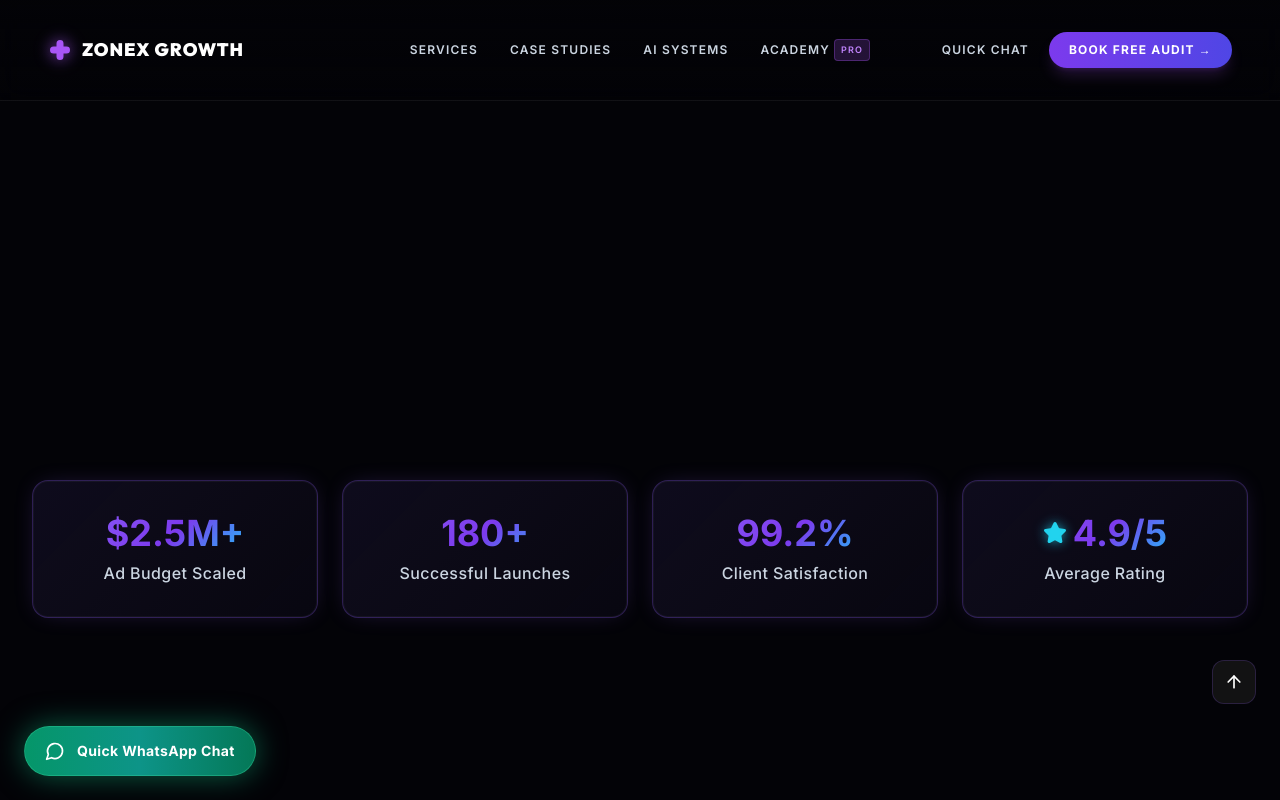
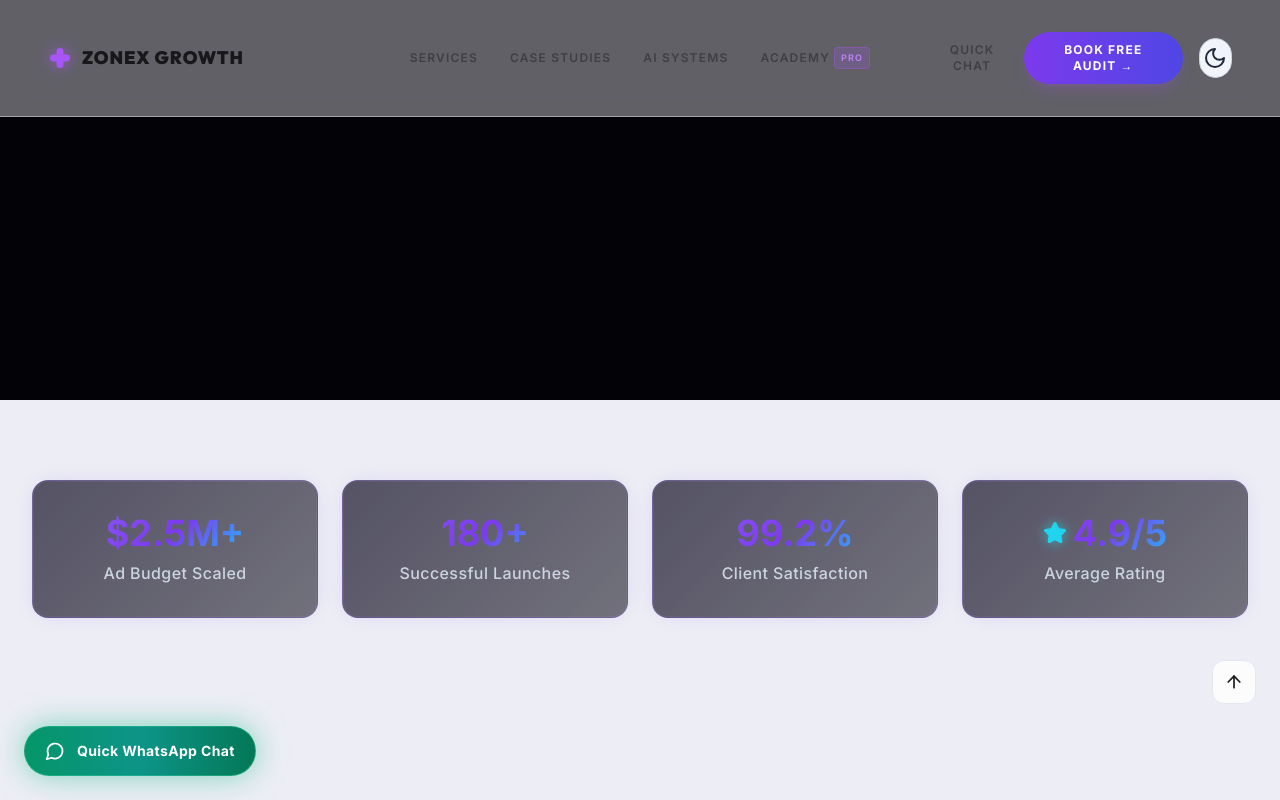
Before and after one commit to zonex-growth-hub/zonex-growth-hub, a React (Vite) app: page / in a window 1280 px wide. Shown: the top 800 px of the page. Built offline with nearby package versions, Linux system fonts and the light colour scheme.

Commit message:
Configure light theme as strict default with Navbar Sun/Moon toggle support

```diff
--- a/src/App.tsx
+++ b/src/App.tsx
@@ -46,7 +46,7 @@ function App() {
 
   return (
     <ThemeProvider>
-      <div className="min-h-screen bg-[#030307] text-white selection:bg-[#7c3aed] selection:text-white overflow-x-hidden">
+      <div className="min-h-screen bg-[#EDEEF5] text-zinc-900 dark:bg-[#030307] dark:text-white selection:bg-[#7c3aed] selection:text-white overflow-x-hidden transition-colors duration-300">
         <Navbar />
         <AmbientBackground />
         <main>
--- a/src/components/Navbar.tsx
+++ b/src/components/Navbar.tsx
@@ -1,9 +1,11 @@
 import React, { useState, useEffect } from 'react';
 import { motion, AnimatePresence } from 'framer-motion';
-import { Menu, X } from 'lucide-react';
+import { Menu, X, Sun, Moon } from 'lucide-react';
 import { analytics } from '@/utils/analytics';
+import { useTheme } from '@/context/ThemeContext';
 
 export function Navbar() {
+  const { theme, toggleTheme } = useTheme();
   const [mobileOpen, setMobileOpen] = useState(false);
   const [scrolled, setScrolled] = useState(false);
 
@@ -30,23 +32,22 @@ export function Navbar() {
     <>
       <nav className={`fixed top-0 left-0 w-full z-50 py-5 md:py-8 transition-all duration-300 ${
         scrolled
-          ? 'bg-[#030307]/95 border-b border-white/[0.08] shadow-[0_10px_30px_rgba(3,3,7,0.8)]'
-          : 'bg-gradient-to-b from-[#030307]/90 via-[#030307]/50 to-transparent border-b border-white/[0.06]'
+          ? 'bg-[#EDEEF5]/95 border-b border-slate-200 shadow-md dark:bg-[#030307]/95 dark:border-white/[0.08] dark:shadow-[0_10px_30px_rgba(3,3,7,0.8)]'
+          : 'bg-[#EDEEF5]/40 border-b border-slate-200/50 dark:bg-transparent dark:border-white/[0.06]'
       } backdrop-blur-md`}>
         <div className="max-w-7xl mx-auto px-6 md:px-12 grid grid-cols-12 items-center w-full">
 
-          {/* Left: Cols 1-3 - Geometric glowing clover/spark icon + Brand Name */}
+          {/* Left: Cols 1-3 - Geometric clover/spark icon + Brand Name */}
           <div className="col-span-6 md:col-span-3 flex items-center gap-2.5">
             <svg
               className="w-6 h-6 drop-shadow-[0_0_8px_rgba(168,85,247,0.8)] fill-[#a855f7] shrink-0"
               viewBox="0 0 24 24"
             >
-              {/* Clover/Spark geometric shape */}
               <path d="M12 2a3.5 3.5 0 013.5 3.5v3A3.5 3.5 0 0112 12a3.5 3.5 0 01-3.5-3.5v-3A3.5 3.5 0 0112 2zm0 20a3.5 3.5 0 01-3.5-3.5v-3A3.5 3.5 0 0112 12a3.5 3.5 0 013.5 3.5v3A3.5 3.5 0 0112 22zm10-10a3.5 3.5 0 01-3.5 3.5h-3A3.5 3.5 0 0112 12a3.5 3.5 0 013.5-3.5h3A3.5 3.5 0 0122 12zM2 12a3.5 3.5 0 013.5-3.5h3A3.5 3.5 0 0112 12a3.5 3.5 0 01-3.5 3.5h-3A3.5 3.5 0 012 12z" />
             </svg>
             <span
               onClick={() => window.scrollTo({ top: 0, behavior: 'smooth' })}
-              className="font-display font-black text-base sm:text-lg tracking-wider text-white select-none cursor-pointer uppercase"
+              className="font-display font-black text-base sm:text-lg tracking-wider text-zinc-900 dark:text-white select-none cursor-pointer uppercase transition-colors"
             >
               ZONEX GROWTH
             </span>
@@ -56,19 +57,19 @@ export function Navbar() {
           <div className="hidden md:flex col-span-6 justify-center items-center gap-8">
             <button
               onClick={() => scrollToSection('services')}
-              className="text-xs uppercase tracking-widest text-slate-300 hover:text-[#a855f7] transition-colors duration-250 font-semibold"
+              className="text-xs uppercase tracking-widest text-zinc-700 hover:text-[#7c3aed] dark:text-slate-300 dark:hover:text-[#a855f7] transition-colors duration-250 font-semibold"
             >
               Services
             </button>
             <button
               onClick={() => scrollToSection('portfolio')}
-              className="text-xs uppercase tracking-widest text-slate-300 hover:text-[#a855f7] transition-colors duration-250 font-semibold"
+              className="text-xs uppercase tracking-widest text-zinc-700 hover:text-[#7c3aed] dark:text-slate-300 dark:hover:text-[#a855f7] transition-colors duration-250 font-semibold"
             >
               Case Studies
             </button>
             <button
               onClick={() => scrollToSection('insights')}
-              className="text-xs uppercase tracking-widest text-slate-300 hover:text-[#a855f7] transition-colors duration-250 font-semibold"
+              className="text-xs uppercase tracking-widest text-zinc-700 hover:text-[#7c3aed] dark:text-slate-300 dark:hover:text-[#a855f7] transition-colors duration-250 font-semibold"
             >
               AI Systems
             </button>
@@ -76,7 +77,7 @@ export function Navbar() {
               href="https://zonex-academy.com"
               target="_blank"
               rel="noopener noreferrer"
-              className="text-xs uppercase tracking-widest text-slate-300 hover:text-[#a855f7] transition-colors duration-250 font-semibold flex items-center gap-1"
+              className="text-xs uppercase tracking-widest text-zinc-700 hover:text-[#7c3aed] dark:text-slate-300 dark:hover:text-[#a855f7] transition-colors duration-250 font-semibold flex items-center gap-1"
             >
               <span>Academy</span>
               <span className="text-[9px] px-1.5 py-0.5 rounded bg-purple-500/20 text-purple-400 border border-purple-500/30">PRO</span>
@@ -84,10 +85,10 @@ export function Navbar() {
           </div>
 
           {/* Right: Cols 10-12 - CTA & Mobile Toggle */}
-          <div className="col-span-6 md:col-span-3 flex items-center justify-end gap-5">
+          <div className="col-span-6 md:col-span-3 flex items-center justify-end gap-3 sm:gap-4">
             <button
               onClick={() => scrollToSection('contact')}
-              className="hidden lg:inline-block text-xs uppercase tracking-widest text-slate-300 hover:text-[#a855f7] transition-colors duration-250 font-semibold cursor-pointer"
+              className="hidden lg:inline-block text-xs uppercase tracking-widest text-zinc-700 hover:text-[#7c3aed] dark:text-slate-300 dark:hover:text-[#a855f7] transition-colors duration-250 font-semibold cursor-pointer"
             >
               Quick Chat
             </button>
@@ -99,10 +100,41 @@ export function Navbar() {
               Book Free Audit →
             </button>
 
+            {/* Sun/Moon Toggle Button */}
+            <button
+              onClick={toggleTheme}
+              aria-label="Toggle theme"
+              className="w-10 h-10 rounded-full flex items-center justify-center border border-slate-300 dark:border-white/10 bg-slate-100 hover:bg-slate-200 dark:bg-white/[0.06] dark:hover:bg-white/[0.1] text-slate-800 dark:text-yellow-400 transition-all hover:scale-105 active:scale-95 cursor-pointer shadow-sm dark:shadow-none"
+            >
+              <AnimatePresence mode="wait">
+                {theme === 'dark' ? (
+                  <motion.div
+                    key="sun"
+                    initial={{ rotate: -90, opacity: 0 }}
+                    animate={{ rotate: 0, opacity: 1 }}
+                    exit={{ rotate: 90, opacity: 0 }}
+                    transition={{ duration: 0.2 }}
+                  >
+                    <Sun className="w-4.5 h-4.5 text-yellow-400" />
+                  </motion.div>
+                ) : (
+                  <motion.div
+                    key="moon"
+                    initial={{ rotate: 90, opacity: 0 }}
+                    animate={{ rotate: 0, opacity: 1 }}
+                    exit={{ rotate: -90, opacity: 0 }}
+                    transition={{ duration: 0.2 }}
+                  >
+                    <Moon className="w-4.5 h-4.5 text-slate-800" />
+                  </motion.div>
+                )}
+              </AnimatePresence>
+            </button>
+
             {/* Mobile Hamburger Toggle */}
             <button
               onClick={() => setMobileOpen(!mobileOpen)}
-              className="md:hidden text-white hover:text-[#a855f7] transition-colors focus:outline-none p-1 cursor-pointer"
+              className="md:hidden text-zinc-900 dark:text-white hover:text-[#a855f7] transition-colors focus:outline-none p-1 cursor-pointer"
               aria-label="Toggle Navigation Menu"
             >
               {mobileOpen ? <X className="w-6 h-6" /> : <Menu className="w-6 h-6" />}
@@ -131,39 +163,39 @@ export function Navbar() {
               animate={{ x: 0 }}
               exit={{ x: '100%' }}
               transition={{ type: 'spring', damping: 25, stiffness: 200 }}
-              className="fixed top-0 right-0 bottom-0 z-50 w-[80%] max-w-sm bg-[#030307]/95 border-l border-white/[0.08] backdrop-blur-2xl p-8 md:hidden flex flex-col justify-between"
+              className="fixed top-0 right-0 bottom-0 z-50 w-[80%] max-w-sm bg-[#EDEEF5] border-l border-slate-200 dark:bg-[#030307]/95 dark:border-white/[0.08] backdrop-blur-2xl p-8 md:hidden flex flex-col justify-between"
             >
               <div className="flex flex-col gap-8">
                 {/* Header inside drawer */}
-                <div className="flex items-center justify-between pb-6 border-b border-white/[0.08]">
-                  <span className="font-display font-black text-lg tracking-wider text-white uppercase">
+                <div className="flex items-center justify-between pb-6 border-b border-slate-200 dark:border-white/[0.08]">
+                  <span className="font-display font-black text-lg tracking-wider text-zinc-900 dark:text-white uppercase">
                     ZONEX
                   </span>
                   <button
                     onClick={() => setMobileOpen(false)}
-                    className="text-white hover:text-[#a855f7] transition-colors focus:outline-none"
+                    className="text-zinc-900 dark:text-white hover:text-[#a855f7] transition-colors focus:outline-none"
                   >
                     <X className="w-6 h-6" />
                   </button>
                 </div>
 
                 {/* Vertical links */}
-                <nav className="flex flex-col gap-5 text-sm uppercase tracking-widest font-semibold text-slate-300">
+                <nav className="flex flex-col gap-5 text-sm uppercase tracking-widest font-semibold text-zinc-700 dark:text-slate-300">
                   <button
                     onClick={() => scrollToSection('services')}
-                    className="text-left py-2 hover:text-[#a855f7] transition-colors"
+                    className="text-left py-2 hover:text-[#7c3aed] dark:hover:text-[#a855f7] transition-colors"
                   >
                     Services
                   </button>
                   <button
                     onClick={() => scrollToSection('portfolio')}
-                    className="text-left py-2 hover:text-[#a855f7] transition-colors"
+                    className="text-left py-2 hover:text-[#7c3aed] dark:hover:text-[#a855f7] transition-colors"
                   >
                     Case Studies
                   </button>
                   <button
                     onClick={() => scrollToSection('insights')}
-                    className="text-left py-2 hover:text-[#a855f7] transition-colors"
+                    className="text-left py-2 hover:text-[#7c3aed] dark:hover:text-[#a855f7] transition-colors"
                   >
                     AI Systems
                   </button>
@@ -171,14 +203,14 @@ export function Navbar() {
                     href="https://zonex-academy.com"
                     target="_blank"
                     rel="noopener noreferrer"
-                    className="py-2 hover:text-[#a855f7] transition-colors flex items-center gap-1.5"
+                    className="py-2 hover:text-[#7c3aed] dark:hover:text-[#a855f7] transition-colors flex items-center gap-1.5"
                   >
                     <span>Academy</span>
                     <span className="text-[8px] px-1.5 py-0.5 rounded bg-purple-500/20 text-purple-400 border border-purple-500/30">PRO</span>
                   </a>
                   <button
                     onClick={() => scrollToSection('contact')}
-                    className="text-left py-2 hover:text-[#a855f7] transition-colors"
+                    className="text-left py-2 hover:text-[#7c3aed] dark:hover:text-[#a855f7] transition-colors"
                   >
                     Quick Chat
                   </button>
@@ -186,7 +218,7 @@ export function Navbar() {
               </div>
 
               {/* Bottom CTA in drawer */}
-              <div className="pt-6 border-t border-white/[0.08] flex flex-col gap-4">
+              <div className="pt-6 border-t border-slate-200 dark:border-white/[0.08] flex flex-col gap-4">
                 <button
                   onClick={handleClaimAudit}
                   className="w-full bg-gradient-to-r from-[#7c3aed] to-[#4f46e5] text-white py-3 rounded-full text-xs font-bold tracking-widest uppercase shadow-lg shadow-purple-500/20 hover:scale-[1.02] transition-transform cursor-pointer text-center"
--- a/src/context/ThemeContext.tsx
+++ b/src/context/ThemeContext.tsx
@@ -10,16 +10,26 @@ interface ThemeContextValue {
 const ThemeContext = createContext<ThemeContextValue | undefined>(undefined);
 
 export function ThemeProvider({ children }: { children: ReactNode }) {
-  const [theme, setTheme] = useState<Theme>('dark');
+  const [theme, setTheme] = useState<Theme>(() => {
+    if (typeof window !== 'undefined') {
+      const saved = localStorage.getItem('theme');
+      if (saved === 'dark' || saved === 'light') {
+        return saved;
+      }
+    }
+    return 'light'; // STRICT DEFAULT
+  });
 
   useEffect(() => {
     const root = document.documentElement;
     if (theme === 'light') {
       root.classList.add('light');
       root.classList.remove('dark');
+      localStorage.setItem('theme', 'light');
     } else {
       root.classList.add('dark');
       root.classList.remove('light');
+      localStorage.setItem('theme', 'dark');
     }
   }, [theme]);
 
```
Also changed, not shown: 5 other files (tests, documents, lock files or other folders).
